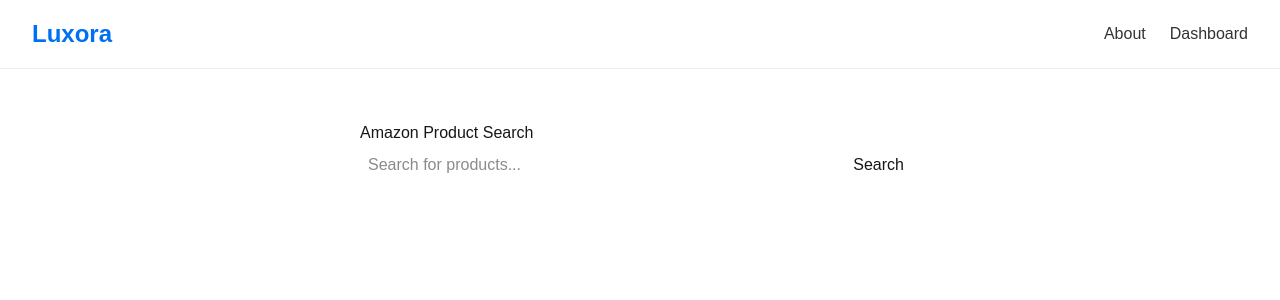
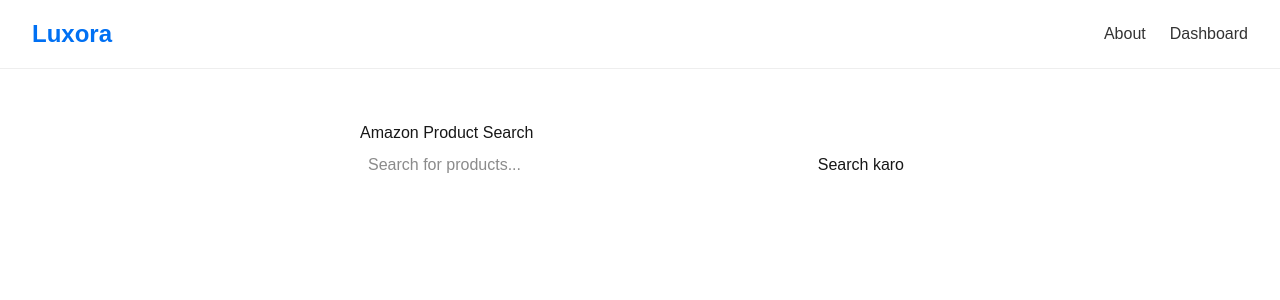
Before and after one commit to Aditya2661/Luxora-v2, a Next.js app: page / in a window 1280 px wide. Shown: the top 300 px of the page. Built offline with nearby package versions, Linux system fonts and the light colour scheme.

Commit message:
debuging

```diff
--- a/src/app/page.js
+++ b/src/app/page.js
@@ -28,7 +28,7 @@ export default function Home() {
           style={{ flex: 1, padding: 8, fontSize: 16 }}
         />
         <button type="submit" style={{ padding: '8px 16px', fontSize: 16 }}>
-          Search
+          Search karo
         </button>
       </form>
     </main>
```
